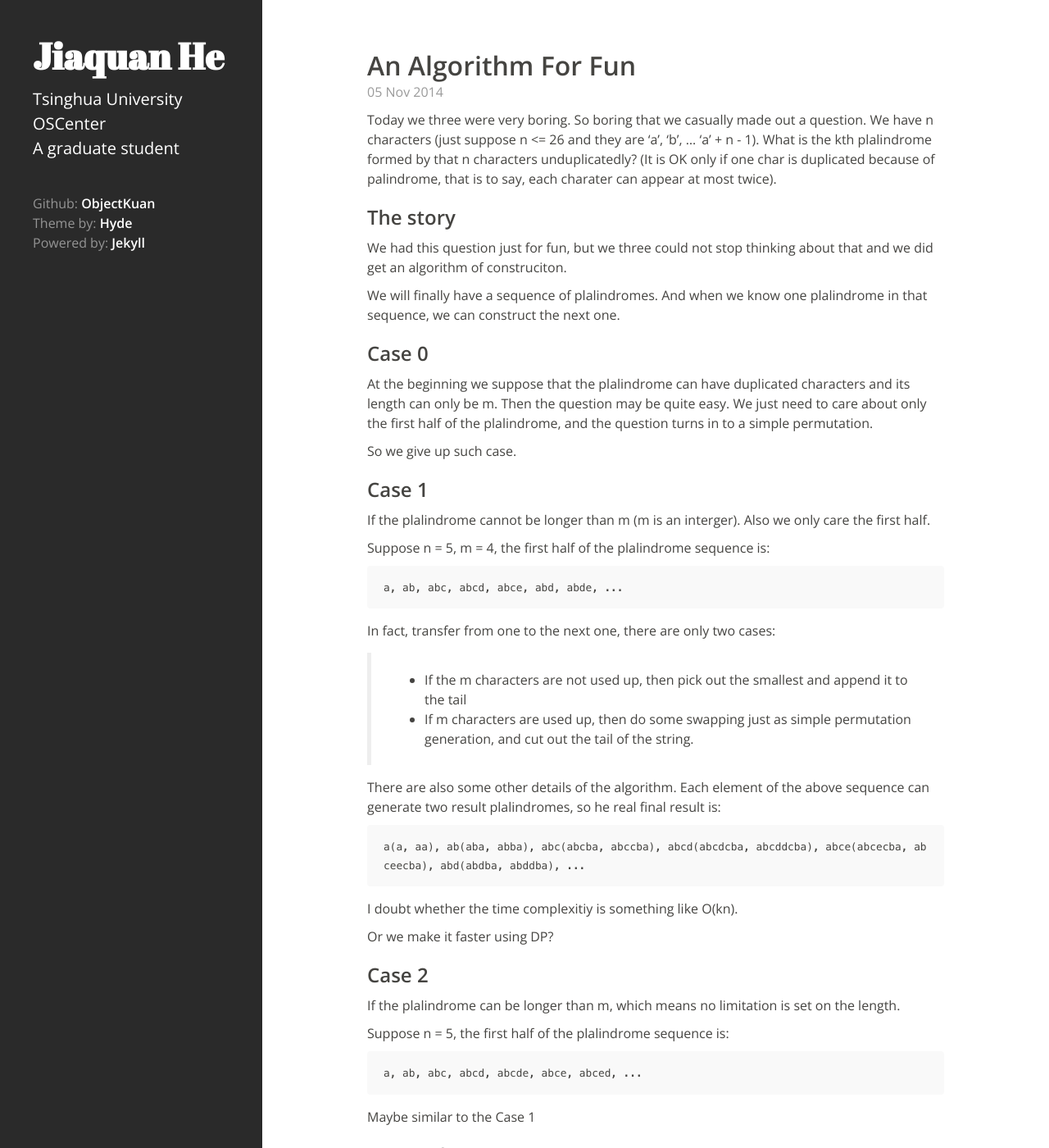
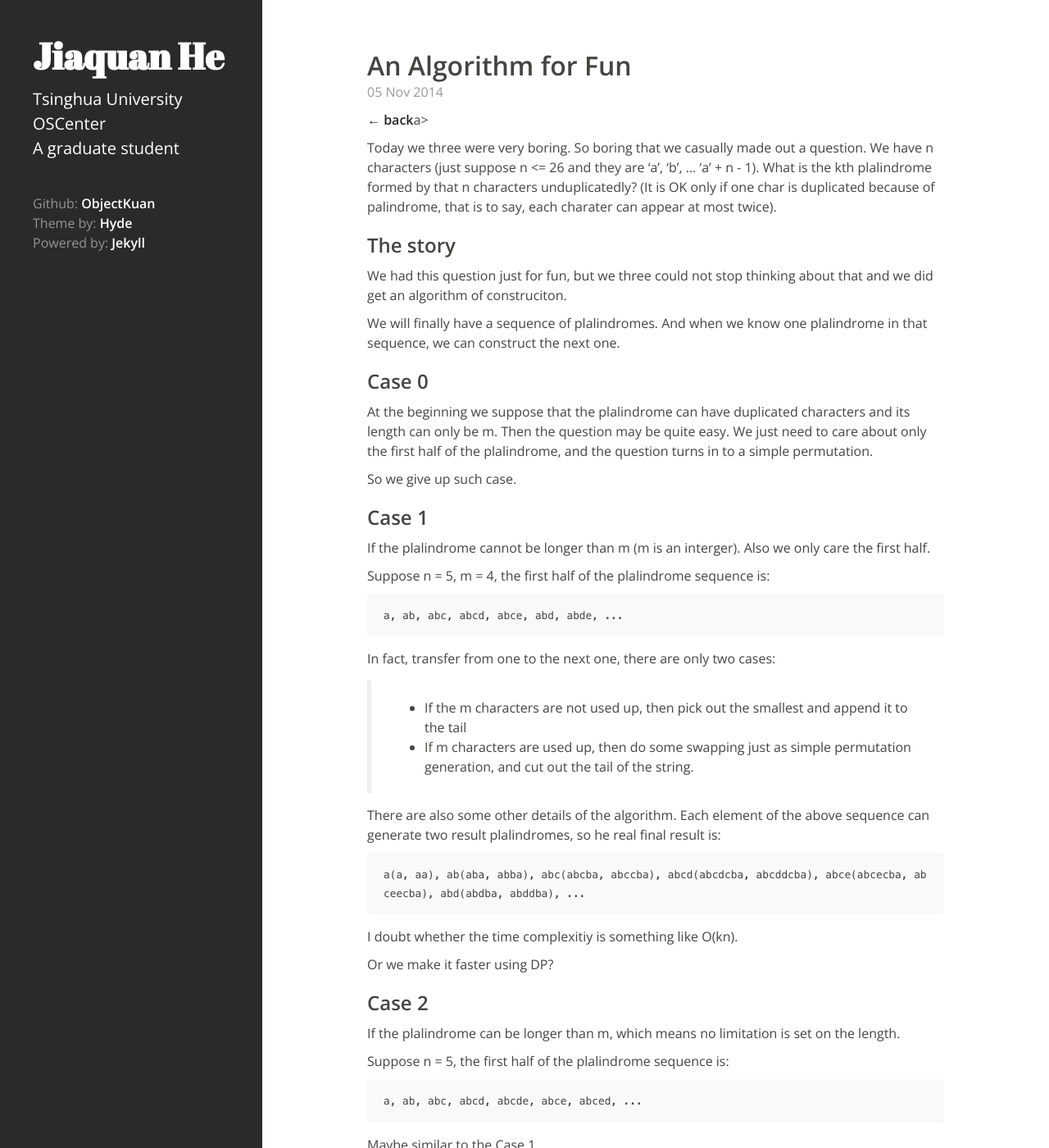
Before and after one commit to objectkuan/objectkuan.github.io, a Jekyll site: the page built from _posts/2014-11-05-an-algorithm-for-fun.md, in a window 1280 px wide and 1400 px high. Shown: the whole window at 82% size. Built offline with Jekyll 4.4.1, drawn with Linux system fonts in a browser that asks for light colours; Markdown is read by kramdown in place of the engine named in the settings.

Commit message:
Add back to home

```diff
--- a/_layouts/post.html
+++ b/_layouts/post.html
@@ -5,5 +5,6 @@ layout: default
 <div class="post">
   <h1>{{ page.title }}</h1>
   <span class="post-date">{{ page.date | date_to_string }}</span>
+  <div class="post-back"><a href="/">← back</a>a></div>
   {{ content }}
 </div>
--- a/_posts/2014-11-05-an-algorithm-for-fun.md
+++ b/_posts/2014-11-05-an-algorithm-for-fun.md
@@ -1,6 +1,6 @@
 ---
 layout: post
-title: An Algorithm For Fun
+title: An Algorithm for Fun
 ---
 
 Today we three were very boring. So boring that we casually made out a question. We have n characters (just suppose n <= 26 and they are 'a', 'b', ... 'a' + n - 1). What is the kth plalindrome formed by that n characters unduplicatedly? (It is OK only if one char is duplicated because of palindrome, that is to say, each charater can appear at most twice).
--- a/public/css/hyde.css
+++ b/public/css/hyde.css
@@ -355,6 +355,10 @@ a:focus {
   color: #9a9a9a;
 }
 
+.post-back {
+  margin: 10px 0 10px;
+}
+
 /* Related posts */
 .related {
   padding-top: 20px;
```
